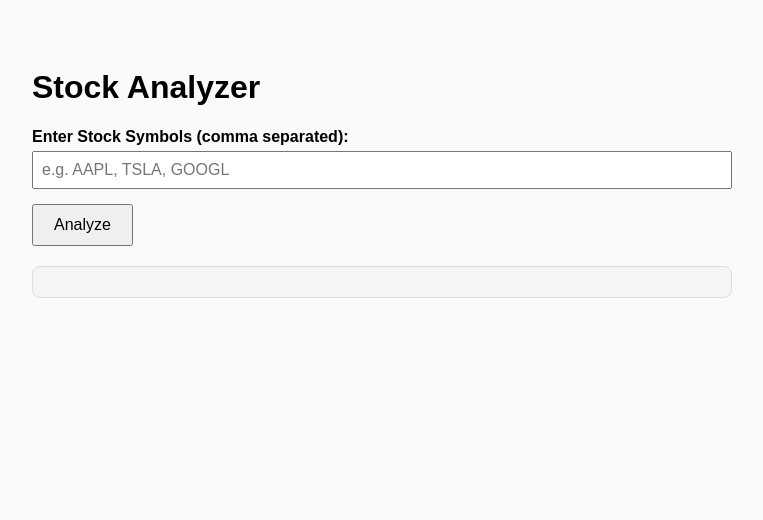
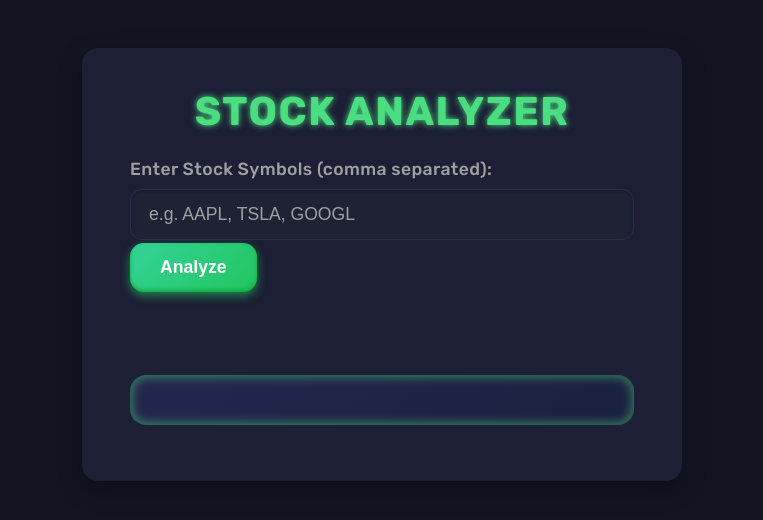
Before and after one commit to Mavenado/StockAnalyser, a website: page public/index.html in a window 1280 px wide. Shown: the whole page, without its empty margins (258-1021 px from the left). Drawn offline with Linux system fonts and the light colour scheme.

Commit message:
Update index.html

```diff
--- a/public/index.html
+++ b/public/index.html
@@ -5,75 +5,245 @@
   <meta name="viewport" content="width=device-width, initial-scale=1" />
   <title>Stock Analyzer</title>
   <style>
+    /* Fonts & Base */
+    @import url('https://fonts.googleapis.com/css2?family=Rubik:wght@400;500;700&display=swap');
+
+    :root {
+      --color-bg: #121421;
+      --color-primary: #4ade80; /* Soft bright green */
+      --color-primary-hover: #22c55e;
+      --color-text-main: #e0e0e0;
+      --color-text-muted: #a0a0a0;
+      --color-error: #ef4444; /* red-500 */
+      --color-input-bg: #1e2235;
+      --color-card-bg: #1c1f35;
+      --color-border: #2a2f4a;
+      --shadow-dark: 0 8px 24px rgb(0 0 0 / 0.3);
+      --transition-speed: 0.3s;
+    }
+
+    * {
+      box-sizing: border-box;
+    }
+
     body {
-      font-family: Arial, sans-serif;
-      max-width: 700px;
-      margin: 2rem auto;
-      padding: 1rem;
-      background: #fafafa;
+      margin: 0;
+      background: var(--color-bg);
+      color: var(--color-text-main);
+      font-family: 'Rubik', -apple-system, BlinkMacSystemFont, 'Segoe UI', Roboto, Oxygen,
+        Ubuntu, Cantarell, 'Open Sans', 'Helvetica Neue', sans-serif;
+      display: flex;
+      justify-content: center;
+      align-items: flex-start;
+      min-height: 100vh;
+      padding: 3rem 1rem;
+      user-select: none;
     }
+
+    main {
+      background: var(--color-card-bg);
+      border-radius: 16px;
+      width: 100%;
+      max-width: 600px;
+      box-shadow: var(--shadow-dark);
+      padding: 2.5rem 3rem;
+      display: flex;
+      flex-direction: column;
+    }
+
+    h1 {
+      font-weight: 700;
+      font-size: 2.5rem;
+      margin: 0 0 1.5rem 0;
+      letter-spacing: 1.5px;
+      color: var(--color-primary);
+      text-align: center;
+      text-transform: uppercase;
+      text-shadow: 0 0 6px var(--color-primary);
+    }
+
     label {
-      font-weight: bold;
+      font-weight: 500;
+      font-size: 1.1rem;
+      color: var(--color-text-muted);
+      letter-spacing: 0.02em;
+      margin-bottom: 0.6rem;
+      display: block;
     }
+
     input[type="text"] {
       width: 100%;
-      padding: 8px;
-      margin-top: 5px;
-      margin-bottom: 15px;
-      box-sizing: border-box;
+      padding: 14px 18px;
+      font-size: 1.1rem;
+      border-radius: 12px;
+      border: 1.8px solid var(--color-border);
+      background: var(--color-input-bg);
+      color: var(--color-text-main);
+      transition: border-color var(--transition-speed);
+      box-shadow: inset 0 1px 3px rgb(0 0 0 / 0.3);
+      font-weight: 500;
+    }
+
+    input[type="text"]::placeholder {
+      color: var(--color-text-muted);
+      font-weight: 400;
+    }
+
+    input[type="text"]:focus {
+      outline: none;
+      border-color: var(--color-primary);
+      box-shadow: 0 0 8px var(--color-primary);
+      background: #22263b;
+    }
+
+    form {
+      position: relative;
+      margin-bottom: 1rem;
+    }
+
+    button {
+      margin-top: 0.2rem;
+      background: linear-gradient(135deg, #34d399 0%, #22c55e 100%);
+      border: none;
+      border-radius: 14px;
+      padding: 14px 30px;
+      color: white;
+      font-weight: 700;
+      font-size: 1.1rem;
+      cursor: pointer;
+      box-shadow:
+        0 4px 10px rgb(34 197 94 / 0.6),
+        inset 0 -2px 4px rgb(18 157 54 / 0.8);
+      transition: background var(--transition-speed), box-shadow var(--transition-speed), transform 0.15s ease-in-out;
+      user-select: none;
+      display: inline-flex;
+      align-items: center;
+      justify-content: center;
+      gap: 0.6rem;
+    }
+
+    button:disabled {
+      background: #444a68;
+      box-shadow: none;
+      cursor: not-allowed;
+      transform: none;
+      color: #888eaa;
+    }
+
+    button:not(:disabled):hover {
+      background: linear-gradient(135deg, #22c55e 0%, #10b35a 100%);
+      box-shadow:
+        0 6px 14px rgb(16 179 90 / 0.8),
+        inset 0 -3px 7px rgb(14 131 53 / 0.9);
+      transform: translateY(-2px);
+    }
+
+    #loading-spinner {
       font-size: 1rem;
+      color: var(--color-primary);
+      user-select: none;
+      animation: pulse 2s infinite ease-in-out;
+      display: none;
     }
+
+    @keyframes pulse {
+      0%, 100% {
+        opacity: 1;
+      }
+      50% {
+        opacity: 0.5;
+      }
+    }
+
+    #error-message {
+      margin-top: 1rem;
+      font-weight: 600;
+      color: var(--color-error);
+      text-align: center;
+      letter-spacing: 0.05em;
+      text-shadow: 0 0 4px var(--color-error);
+      min-height: 1.4rem;
+      user-select: text;
+    }
+
+    #result {
+      margin-top: 1.8rem;
+      padding: 1.5rem 2rem;
+      background: linear-gradient(145deg, #23274e, #1b1f3e);
+      border-radius: 16px;
+      font-family: 'Fira Mono', monospace, monospace;
+      font-size: 1rem;
+      line-height: 1.5;
+      color: var(--color-primary);
+      white-space: pre-wrap;
+      max-height: 420px;
+      overflow-y: auto;
+      box-shadow:
+        inset 0 0 12px rgb(74 222 128 / 0.6);
+      user-select: text;
+      border: 1.5px solid rgba(74, 222, 128, 0.3);
+      scrollbar-width: thin;
+      scrollbar-color: var(--color-primary) transparent;
+    }
+
+    /* Scrollbar for Webkit */
+    #result::-webkit-scrollbar {
+      width: 8px;
+      background-color: transparent;
+    }
+    #result::-webkit-scrollbar-thumb {
+      background-color: var(--color-primary);
+      border-radius: 10px;
+    }
+
+    /* Responsive tweaks */
+    @media (max-width: 480px) {
+      main {
+        padding: 2rem 1.5rem;
+        max-width: 100%;
+      }
+
+      h1 {
+        font-size: 2.2rem;
+      }
+
       button {
-      padding: 10px 20px;
-      font-size: 1rem;
-      cursor: pointer;
+        width: 100%;
+        justify-content: center;
       }
-    #result {
-      white-space: pre-wrap;
-      background: #f5f5f5;
-      padding: 15px;
-      border-radius: 8px;
-      margin-top: 20px;
-      max-height: 500px;
-      overflow-y: auto;
-      border: 1px solid #ddd;
-    }
-    #error-message {
-      color: red;
-      font-weight: bold;
-      margin-top: 10px;
-    }
-    #loading-spinner {
-      display: none;
-      margin-left: 10px;
     }
   </style>
 </head>
 <body>
+  <main>
     <h1>Stock Analyzer</h1>
-  <form id="stock-form">
-    <label for="stocks">Enter Stock Symbols (comma separated):</label><br />
+    <form id="stock-form" novalidate>
+      <label for="stocks">Enter Stock Symbols (comma separated):</label>
       <input
         type="text"
         id="stocks"
         name="stocks"
         placeholder="e.g. AAPL, TSLA, GOOGL"
+        autocomplete="off"
         required
       />
-    <button type="submit">Analyze</button>
-    <span id="loading-spinner">⏳ Analyzing...</span>
+      <button type="submit">
+        Analyze
+        <span id="loading-spinner">⏳</span>
+      </button>
     </form>
 
     <div id="error-message"></div>
     <pre id="result"></pre>
+  </main>
 
   <script>
     const form = document.getElementById('stock-form');
     const resultEl = document.getElementById('result');
     const errorEl = document.getElementById('error-message');
     const loadingSpinner = document.getElementById('loading-spinner');
+    const analyzeButton = form.querySelector('button');
 
-    // Use relative URL since frontend and backend are served together
     const API_URL = '/api/analyze';
 
     form.addEventListener('submit', async (e) => {
@@ -84,11 +254,11 @@
       const stocksInput = document.getElementById('stocks').value;
       const stocks = stocksInput
         .split(',')
-        .map((s) => s.trim().toUpperCase())
+        .map(s => s.trim().toUpperCase())
         .filter(Boolean);
 
       // Basic validation for stock symbols (letters, numbers, dots, dashes)
-      const invalidSymbols = stocks.filter((s) => !/^[A-Z0-9.-]+$/.test(s));
+      const invalidSymbols = stocks.filter(s => !/^[A-Z0-9.-]+$/.test(s));
       if (invalidSymbols.length > 0) {
         errorEl.textContent = `Invalid stock symbols: ${invalidSymbols.join(', ')}`;
         return;
@@ -100,7 +270,7 @@
       }
 
       loadingSpinner.style.display = 'inline';
-      form.querySelector('button').disabled = true;
+      analyzeButton.disabled = true;
 
       try {
         const response = await fetch(API_URL, {
@@ -120,7 +290,7 @@
         errorEl.textContent = `Error: ${error.message}`;
       } finally {
         loadingSpinner.style.display = 'none';
-        form.querySelector('button').disabled = false;
+        analyzeButton.disabled = false;
       }
     });
   </script>
```
Lines whose indentation alone changed are shown as unchanged.
